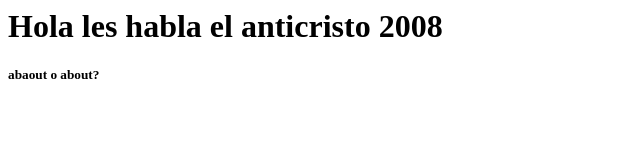
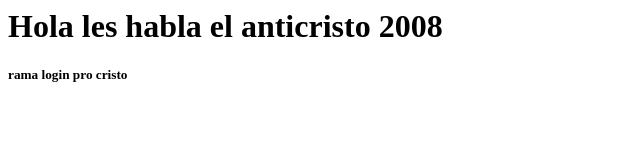
Before and after one commit to IsaacRamirezC11/Anticristo267, a plain HTML site: page index.html in a window 1280 px wide. Shown: the full height of the page, 0-640 px from the left. Drawn offline with Linux system fonts and the light colour scheme.

Commit message:
Pro Cristo

```diff
--- a/index.html
+++ b/index.html
@@ -1,2 +1,2 @@
 <h1>Hola les habla el anticristo 2008</h1>
-<h5> abaout o about?</h5>
+<h5> rama login pro cristo </h5>
```
